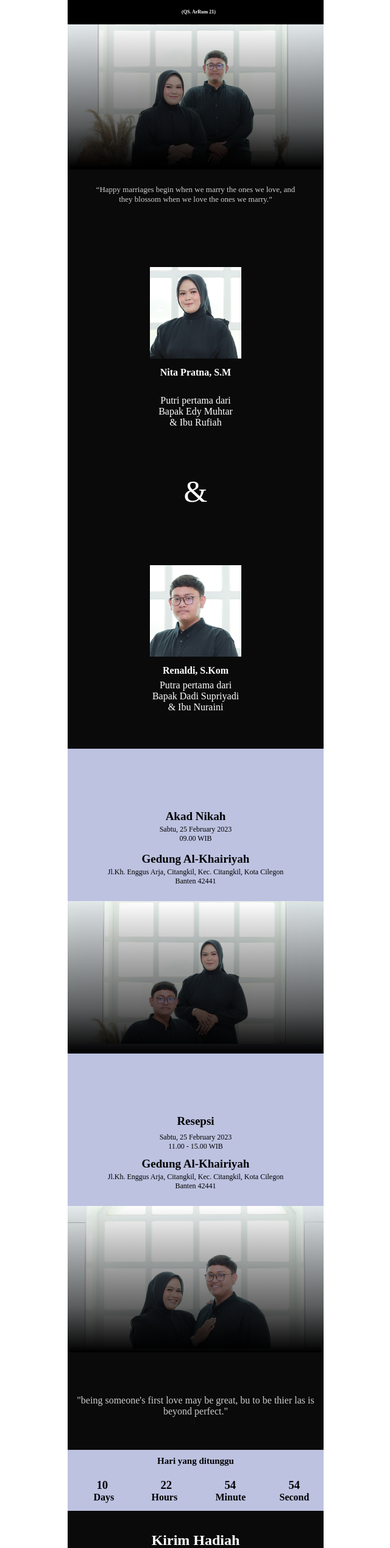
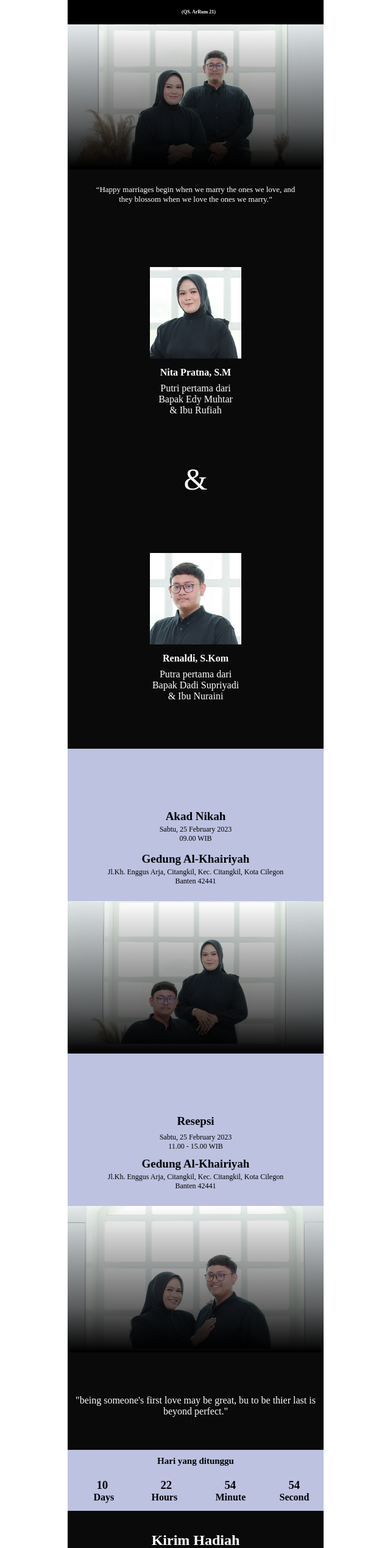
Before and after one commit to renaldi03/Nita-Renaldi, a Next.js app: page / in a window 1280 px wide. Shown: the part 860-3399 px from the top of the page at 61% size, without its empty margins (319-959 px from the left). Built offline with nearby package versions, Linux system fonts and the light colour scheme.

Commit message:
update aos

```diff
--- a/components/Profil/index.tsx
+++ b/components/Profil/index.tsx
@@ -1,22 +1,22 @@
 export default function Profil() {
   return (
     <div className="profil">
-      <div className="ppcewek" data-aos="fade-right">
-        <img src="ppcewek2.png" />
-        <h4>Nita Pratna, S.M</h4>
+      <div className="ppcewek">
+        <img src="ppcewek2.png" data-aos="fade-right" />
+        <h4 data-aos="fade-right">Nita Pratna, S.M</h4>
         <br></br>
-        <p>
+        <p data-aos="fade-right">
           Putri pertama dari<br></br>Bapak Edy Muhtar<br></br>& Ibu Rufiah
         </p>
       </div>
       <div className="pemisah">
         <p>&</p>
       </div>
-      <div className="ppcowok" data-aos="fade-left">
-        <img src="ppcowok2.png" />
-        <h4>Renaldi, S.Kom</h4>
+      <div className="ppcowok">
+        <img src="ppcowok2.png" data-aos="fade-left" />
+        <h4 data-aos="fade-left">Renaldi, S.Kom</h4>
         <br></br>
-        <p>
+        <p data-aos="fade-left">
           Putra pertama dari<br></br>Bapak Dadi Supriyadi<br></br>& Ibu Nuraini
         </p>
       </div>
--- a/components/Text1/index.tsx
+++ b/components/Text1/index.tsx
@@ -1,7 +1,7 @@
 export default function Text1() {
   return (
-    <div className="text-marriage" data-aos="fade-up">
-      <p>
+    <div className="text-marriage">
+      <p data-aos="fade-up">
         “Happy marriages begin when we marry the ones we love, and<br></br> they
         blossom when we love the ones we marry.”
       </p>
--- a/components/Text2/index.tsx
+++ b/components/Text2/index.tsx
@@ -1,8 +1,8 @@
 export default function Text2() {
   return (
-    <div className="text-quote2" data-aos="fade-up">
-      <p>
-        "being someone's first love may be great, bu to be thier las is beyond
+    <div className="text-quote2">
+      <p data-aos="fade-up">
+        "being someone's first love may be great, bu to be thier last is beyond
         perfect."
       </p>
       <img src="two-lines.png" />
--- a/styles/globals.css
+++ b/styles/globals.css
@@ -128,6 +128,10 @@ section {
   color: white;
 }
 
+.ppcewek p{
+  margin-top: -10px;
+}
+
 
 
 .ppcewek img{
@@ -160,7 +164,7 @@ section {
 }
 
 .ppcowok p{
-  margin-top: -12px;
+  margin-top: -10px;
 }
 .ppcowok img{
   margin-bottom: 10px;
```
